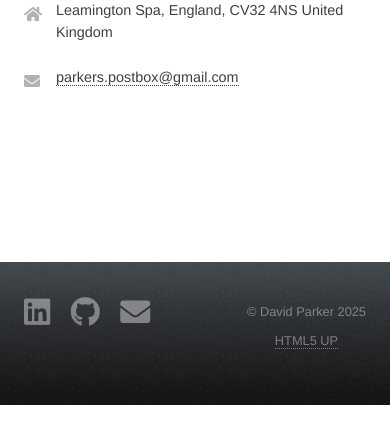
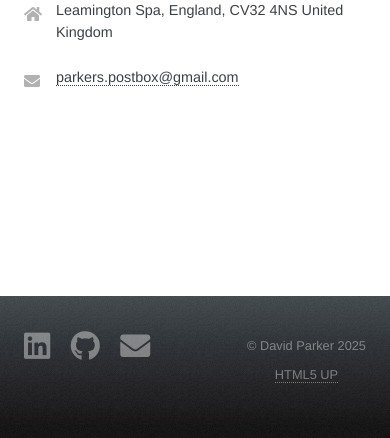
Before and after one commit to Mr006698/Portfolio_Website, a Flask app: page / in a window 390 px wide. Shown: the part 5005-5443 px from the top of the page. Before the commit the page ends 5410 px from the top, so only its background shows below. Run offline with Flask 3, Linux system fonts and the light colour scheme; some web fonts are replaced.

Commit message:
Fix (Fudge) Last Element Padding

```diff
--- a/static/assets/css/sidebar.css
+++ b/static/assets/css/sidebar.css
@@ -218,8 +218,9 @@ li.menu-link a.active {
 }
 
 #main>section:last-child {
-	/* Maybe tidy up with css mod() function */
-	height: 100vh; /* Make the last segment the size of the page */
+	/* 100vh - 50% of containing element width calc(100vh - 50%)*/
+	/* Bit of a hack for now, this must be easier to do!! */
+	padding-bottom: clamp(0vh, 100vh - (100vh - 50%), 100vh);
 }
 
 /* Form input */
```
